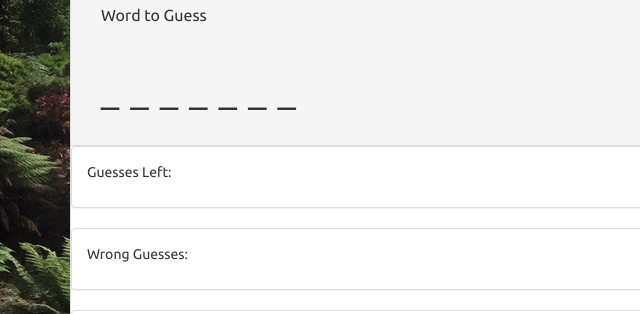
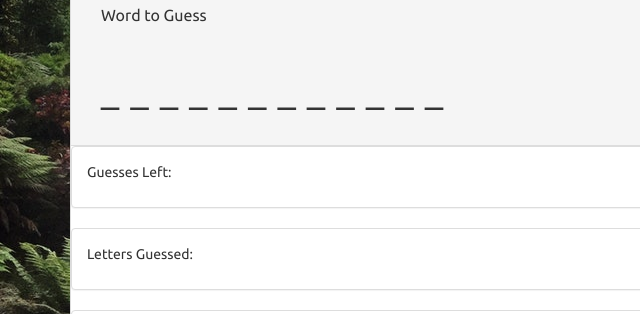
Before and after one commit to josh432/Hangman-Game, a plain HTML site: page index.html in a window 1280 px wide. Both pictures are taken after a click on the button "New Game". Shown: the part 286-600 px from the top of the page, 0-640 px from the left. Drawn offline with nearby package versions, Linux system fonts and the light colour scheme; a web font is replaced by a local one.

Commit message:
reset button needs work

```diff
--- a/assets/javascript/game.js
+++ b/assets/javascript/game.js
@@ -74,7 +74,7 @@ document.onkeyup = function(event) {
 		document.getElementById('gamesLost').innerHTML = losses;
 	};
 
-	//If letter isn't present, push letter to wrong guess area, reduce guesses left area.
+	//If letter isn't present, push letter to letters guessed area & reduce guesses left.
 	wrongWord.push(userGuess);
 	wrongGuessArea.innerHTML = wrongWord;
 	console.log(wrongWord);
@@ -95,3 +95,12 @@ function createDash() {
 	};
 	return underScore;
 };
+
+function resetGame() {
+	randomNumber = Math.floor(Math.random() * words.length);
+	chosenWord = words[randomNumber];
+	underScoreArea.innerHTML = createDash().join(' ');
+	guessesLeft = 20;
+
+	console.log(chosenWord);
+};
--- a/index.html
+++ b/index.html
@@ -35,7 +35,7 @@
 
 	<div class="panel panel-default">
 		<div class="panel-body">
-		<p>Wrong Guesses:</p> <span id="letterGuessedWrong"></span>
+		<p>Letters Guessed:</p> <span id="letterGuessedWrong"></span>
 		</div>
 	</div>
 
```
